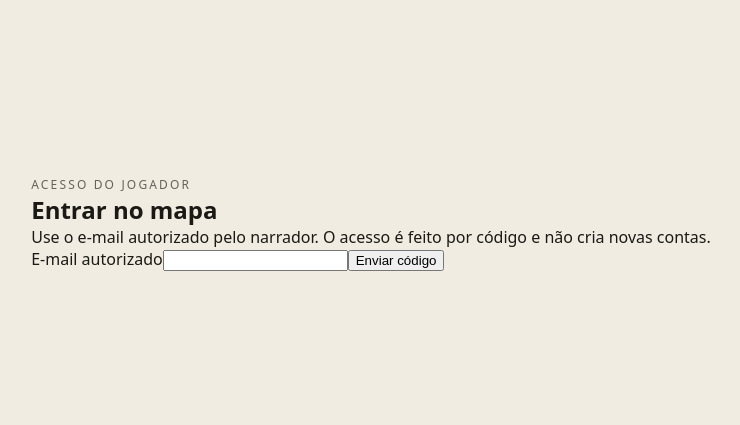
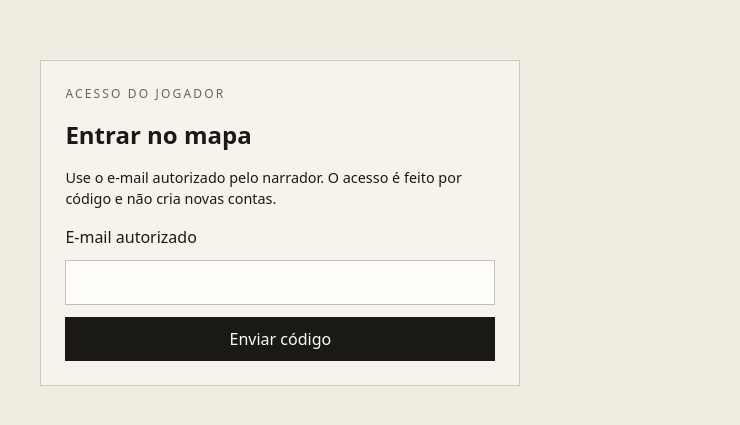
Before and after one commit to Otiosun/murim-map-studio, a Next.js app in the folder apps/player/: page /login in a window 1280 px wide. Shown: the part 177-602 px from the top of the page, without its empty margins (269-1009 px from the left). Built offline with nearby package versions, Linux system fonts and the light colour scheme; no server answers.

Commit message:
style: add foundation player auth UI

```diff
--- a/apps/player/app/globals.css
+++ b/apps/player/app/globals.css
@@ -12,6 +12,11 @@ body {
   background: #f1ece1;
   color: #1b1915;
   font-family: ui-sans-serif, system-ui, sans-serif;
+}
+
+button,
+input {
+  font: inherit;
 }
 
 .foundation-shell {
@@ -34,3 +39,67 @@ body {
   font-size: 0.75rem;
   opacity: 0.65;
 }
+
+.login-card {
+  width: min(100%, 30rem);
+  display: grid;
+  gap: 1rem;
+  padding: 1.5rem;
+  border: 1px solid rgb(27 25 21 / 18%);
+  background: rgb(255 255 255 / 35%);
+}
+
+.login-stack,
+.login-form {
+  display: grid;
+  gap: 0.75rem;
+}
+
+.login-form input {
+  width: 100%;
+  min-height: 2.75rem;
+  padding: 0.65rem 0.75rem;
+  border: 1px solid rgb(27 25 21 / 28%);
+  background: #fffdf8;
+  color: inherit;
+}
+
+.login-form button,
+.button-secondary {
+  min-height: 2.75rem;
+  padding: 0.65rem 0.9rem;
+  border: 1px solid #1b1915;
+  background: #1b1915;
+  color: #fffdf8;
+  cursor: pointer;
+}
+
+.login-form button:disabled,
+.button-secondary:disabled {
+  cursor: wait;
+  opacity: 0.55;
+}
+
+.login-secondary-form {
+  margin: 0;
+}
+
+.button-secondary {
+  background: transparent;
+  color: #1b1915;
+}
+
+.login-note,
+.login-message,
+.login-link {
+  font-size: 0.9rem;
+  line-height: 1.5;
+}
+
+.login-message {
+  min-height: 1.35em;
+}
+
+.login-link {
+  color: inherit;
+}
```
